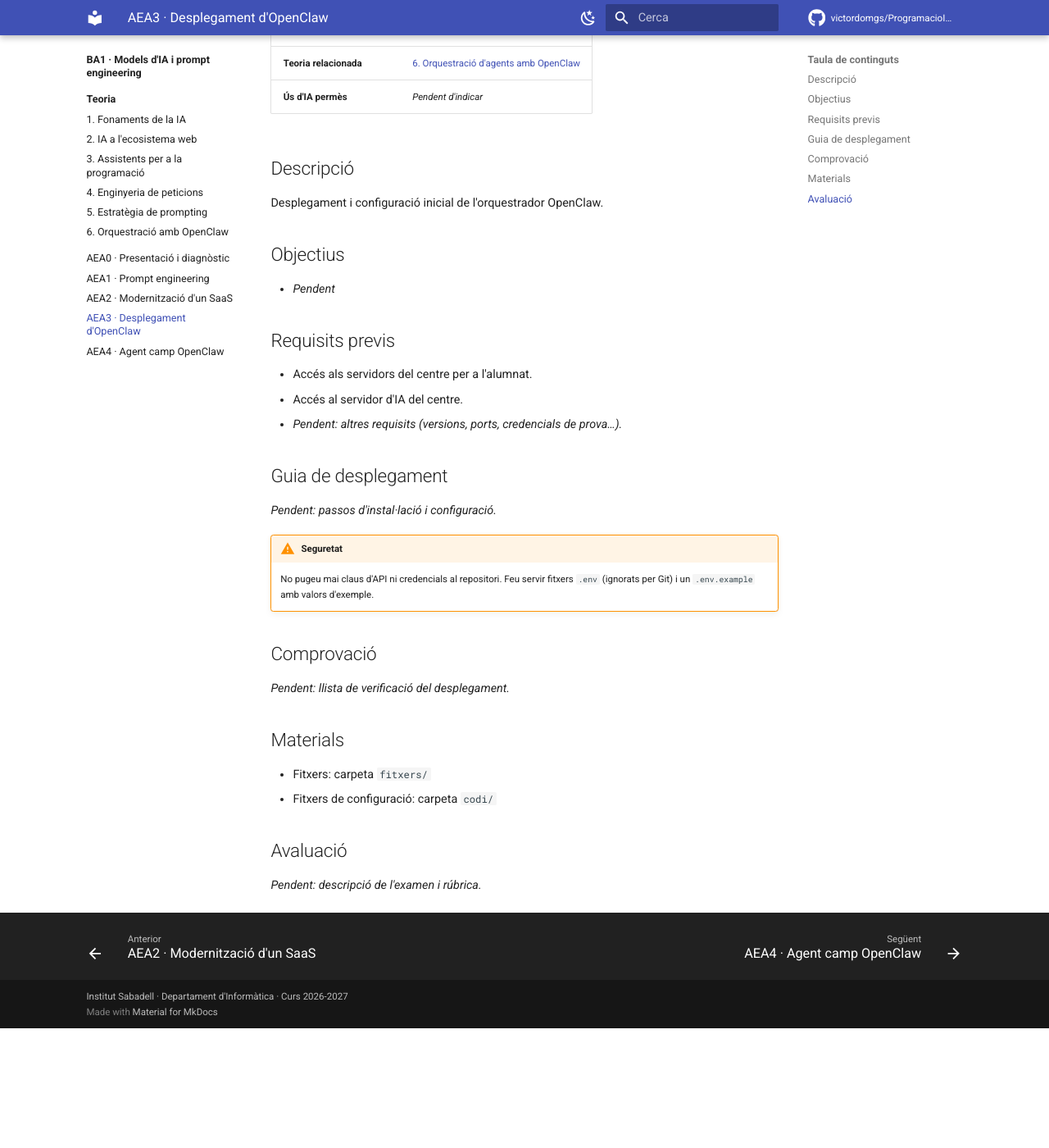
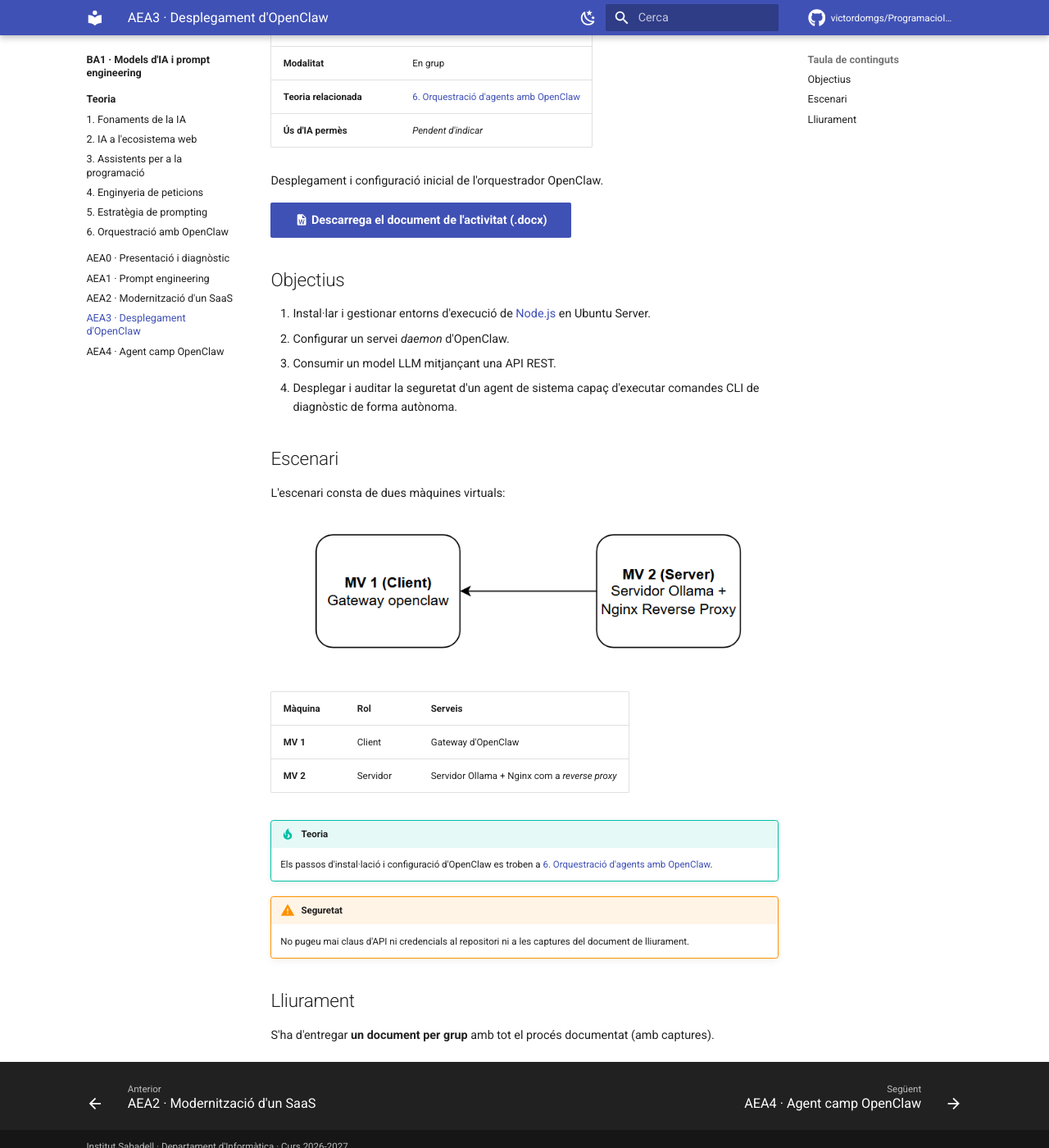
Before and after one commit to victordomgs/ProgramacioIADAW, an MkDocs documentation site: the page built from docs/ba1/aea03-desplegament-openclaw/index.md, in a window 1280 px wide and 1400 px high, scrolled down 335 px. Shown: the whole window at 82% size. Built offline with MkDocs 1.6.1 and Material for MkDocs 9.7.7, drawn with Linux system fonts in a browser that asks for light colours; comment, search, counter and statistics services are not loaded; before the commit the page ends 1589 px from its top, so only the background shows below that.

Commit message:
Publica les activitats AEA3 i AEA4 d'OpenClaw
Co-Authored-By: Claude Opus 5.5 <noreply@anthropic.com>
Claude-Session: https://claude.ai/code/session_018trfTt1UEKwDkQ33tf9YtS

```diff
--- a/docs/ba1/aea03-desplegament-openclaw/index.md
+++ b/docs/ba1/aea03-desplegament-openclaw/index.md
@@ -8,41 +8,42 @@
 | **Resultats d'aprenentatge** | [RA1](../../modul/resultats-aprenentatge.md#ra1), [RA2](../../modul/resultats-aprenentatge.md#ra2) |
 | **Criteris d'avaluació** | 1.1, 1.2, 1.3, 1.4, 2.1, 2.4 |
 | **Instruments d'avaluació** | Examen |
+| **Modalitat** | En grup |
 | **Teoria relacionada** | [6. Orquestració d'agents amb OpenClaw](../teoria/06-openclaw.md) |
 | **Ús d'IA permès** | *Pendent d'indicar* |
 
 </div>
 
-## Descripció
+Desplegament i configuració inicial de l'orquestrador OpenClaw.
 
-Desplegament i configuració inicial de l'orquestrador OpenClaw.
+[:material-file-word: Descarrega el document de l'activitat (.docx)](fitxers/DAW_M0617_BA1-AEA3_Desplegament_OpenClaw_2026-27.docx){ .md-button .md-button--primary }
 
 ## Objectius
 
-- *Pendent*
+1. Instal·lar i gestionar entorns d'execució de [Node.js](https://nodejs.org/){ target=_blank } en Ubuntu Server.
+2. Configurar un servei *daemon* d'OpenClaw.
+3. Consumir un model LLM mitjançant una API REST.
+4. Desplegar i auditar la seguretat d'un agent de sistema capaç d'executar comandes CLI de diagnòstic de forma autònoma.
 
-## Requisits previs
+## Escenari
 
-- Accés als servidors del centre per a l'alumnat.
-- Accés al servidor d'IA del centre.
-- *Pendent: altres requisits (versions, ports, credencials de prova…).*
+L'escenari consta de dues màquines virtuals:
 
-## Guia de desplegament
+<figure markdown="span">
+  ![Escenari: MV 1 (client) amb el Gateway d'OpenClaw i MV 2 (servidor) amb Ollama i Nginx com a proxy invers](fitxers/escenari.png){ width="560" }
+</figure>
 
-*Pendent: passos d'instal·lació i configuració.*
+| Màquina | Rol | Serveis |
+|---------|-----|---------|
+| **MV 1** | Client | Gateway d'OpenClaw |
+| **MV 2** | Servidor | Servidor Ollama + Nginx com a *reverse proxy* |
+
+!!! tip "Teoria"
+    Els passos d'instal·lació i configuració d'OpenClaw es troben a [6. Orquestració d'agents amb OpenClaw](../teoria/06-openclaw.md#configuracio-en-un-sistema-ubuntu).
 
 !!! warning "Seguretat"
-    No pugeu mai claus d'API ni credencials al repositori. Feu servir fitxers `.env` (ignorats per Git) i un `.env.example` amb valors d'exemple.
+    No pugeu mai claus d'API ni credencials al repositori ni a les captures del document de lliurament.
 
-## Comprovació
+## Lliurament
 
-*Pendent: llista de verificació del desplegament.*
-
-## Materials
-
-- Fitxers: carpeta `fitxers/`
-- Fitxers de configuració: carpeta `codi/`
-
-## Avaluació
-
-*Pendent: descripció de l'examen i rúbrica.*
+S'ha d'entregar **un document per grup** amb tot el procés documentat (amb captures).
```
Also changed, not shown: docs/ba1/aea04-agent-openclaw/index.md (+20 -14 lines), docs/ba1/aea03-desplegament-openclaw/fitxers/escenari.png (added), 4 other files.
